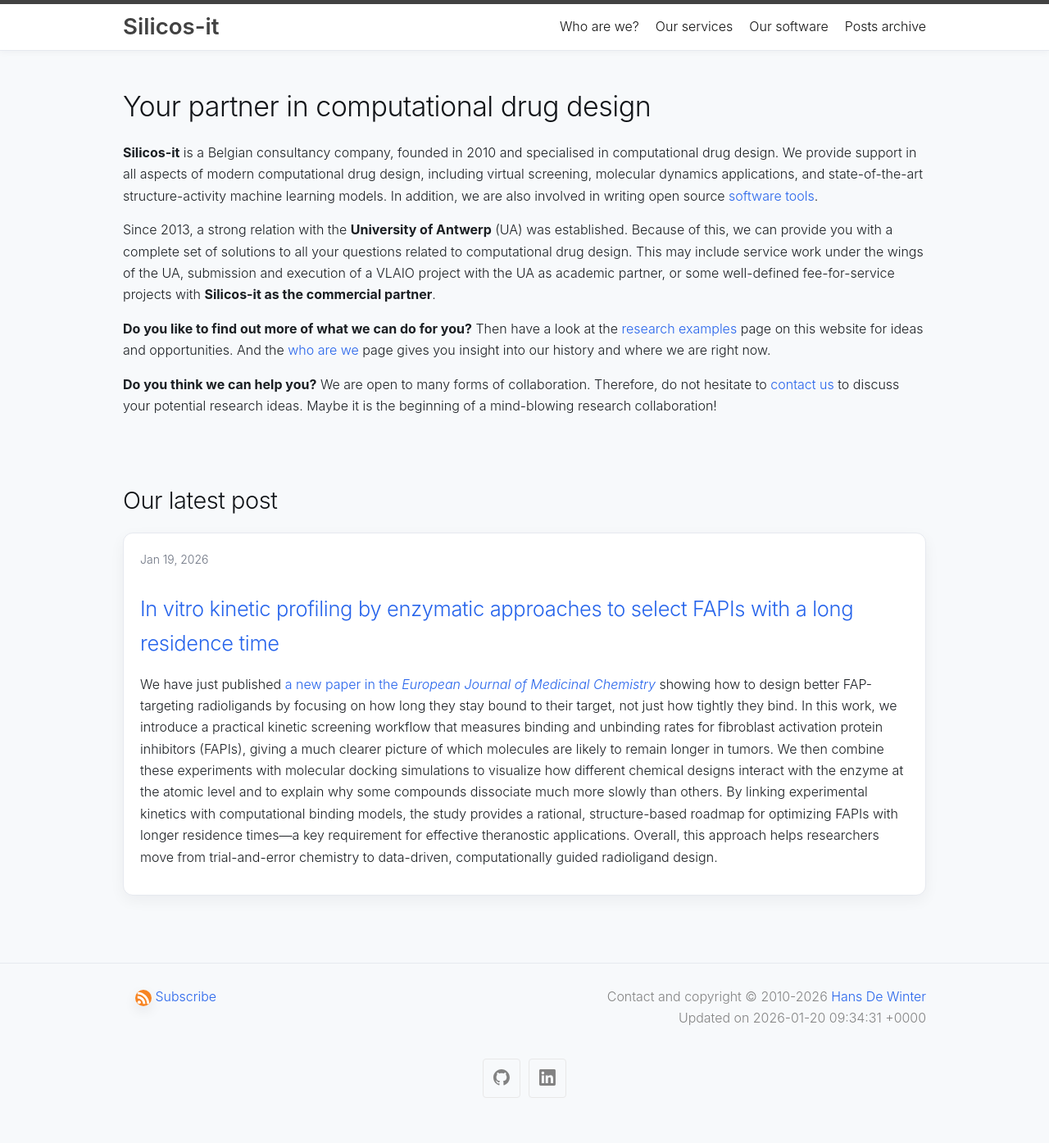
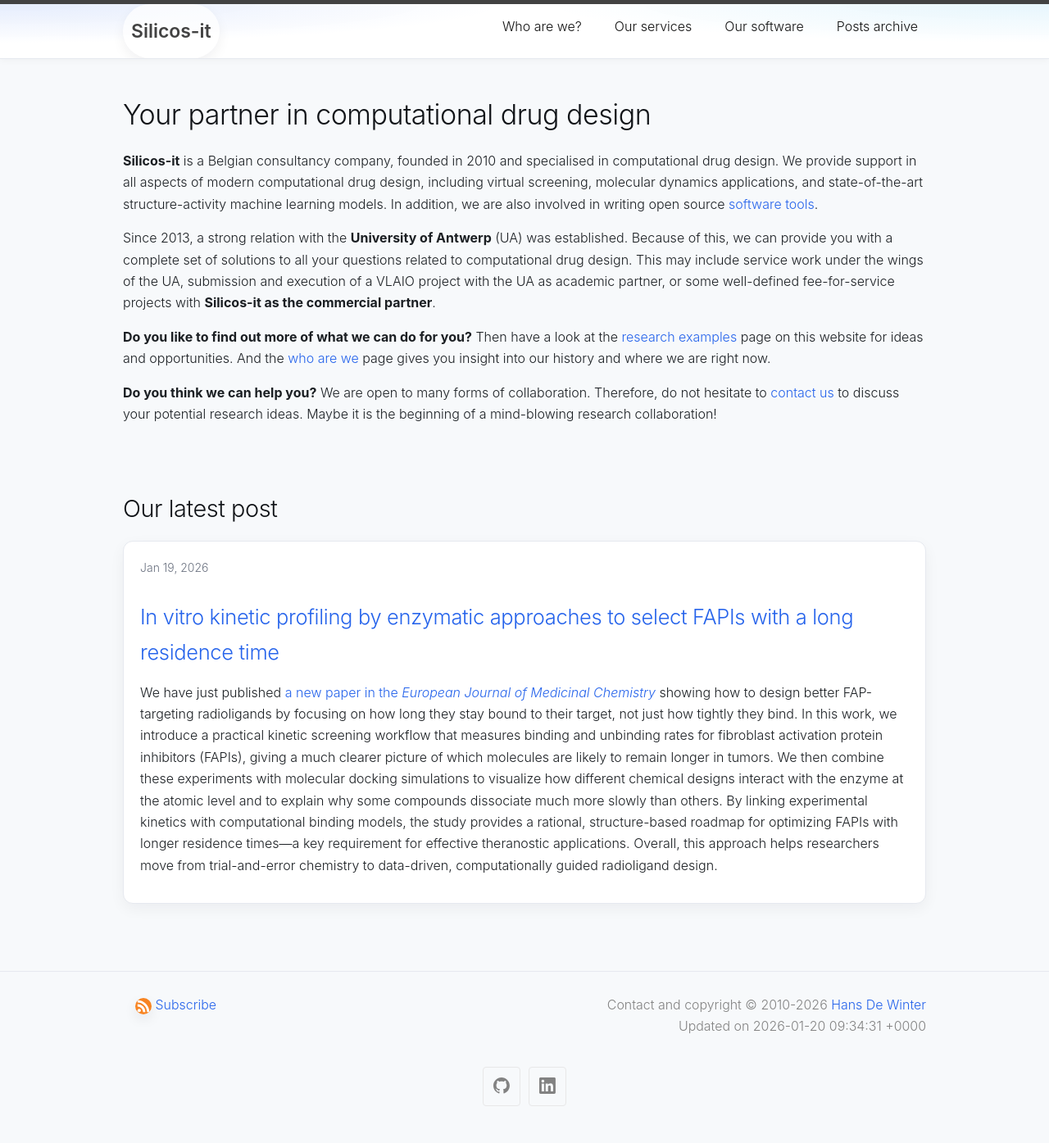
Before and after one commit to silicos-it/silicos-it.github.io, a Jekyll site: the page built from index.md, in a window 1280 px wide. Shown: the whole page at 82% size. Built offline with Jekyll 4.4.1, drawn with Linux system fonts in a browser that asks for light colours.

Commit message:
header a “fancy” treatment via CSS only

```diff
--- a/_sass/minima/custom-styles.scss
+++ b/_sass/minima/custom-styles.scss
@@ -58,10 +58,43 @@ html {
     backdrop-filter: blur(6px);
     border-bottom: 1px solid #e6e9ef;
     box-shadow: 0 2px 8px rgba(15, 23, 42, 0.04);
+    position: relative;
+    overflow: hidden;
+  }
+
+  .site-header::before {
+    content: "";
+    position: absolute;
+    inset: 0;
+    background:
+      radial-gradient(80% 120% at 0% 0%, rgba(37, 99, 235, 0.12), transparent 60%),
+      radial-gradient(80% 120% at 100% 0%, rgba(14, 165, 233, 0.10), transparent 60%);
+    pointer-events: none;
+  }
+
+  .site-header .wrapper {
+    position: relative;
   }
 
   .site-title {
     font-weight: 600;
+    font-size: 1.35rem;
+    letter-spacing: 0.2px;
+    padding: 6px 10px;
+    border-radius: 999px;
+    background: rgba(255, 255, 255, 0.7);
+    box-shadow: 0 6px 16px rgba(15, 23, 42, 0.06);
+  }
+
+  .site-nav .page-link {
+    padding: 6px 10px;
+    border-radius: 8px;
+    transition: background-color 150ms ease, color 150ms ease;
+  }
+
+  .site-nav .page-link:hover,
+  .site-nav .page-link:focus {
+    background-color: rgba(37, 99, 235, 0.08);
   }
 
   /* Post lists as cards */
```
